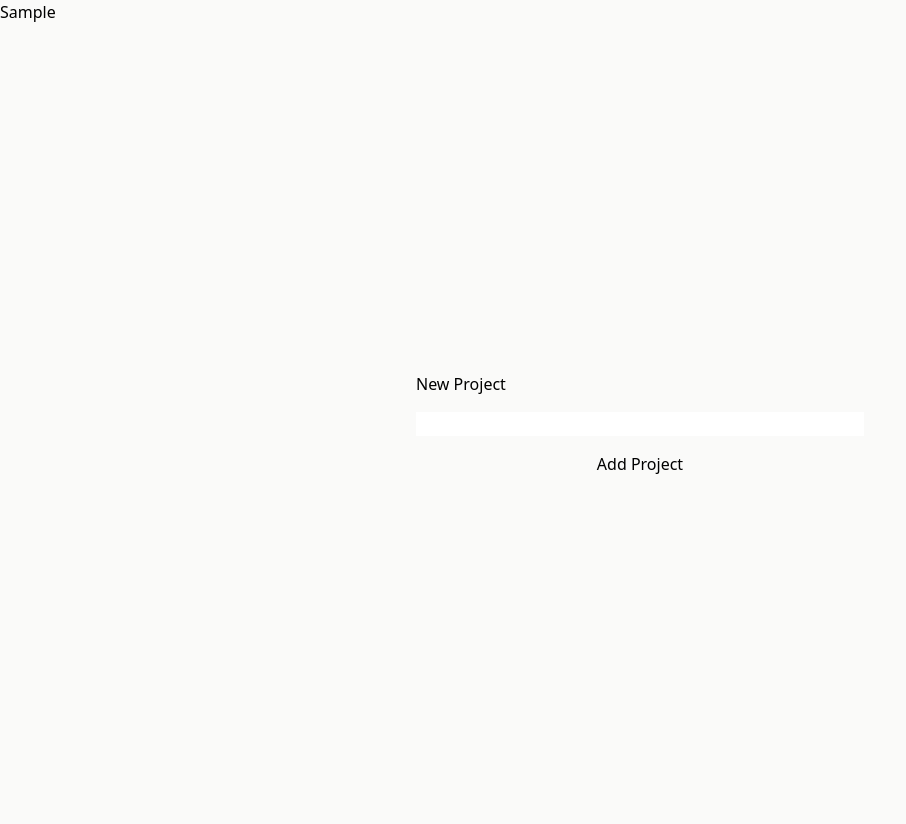
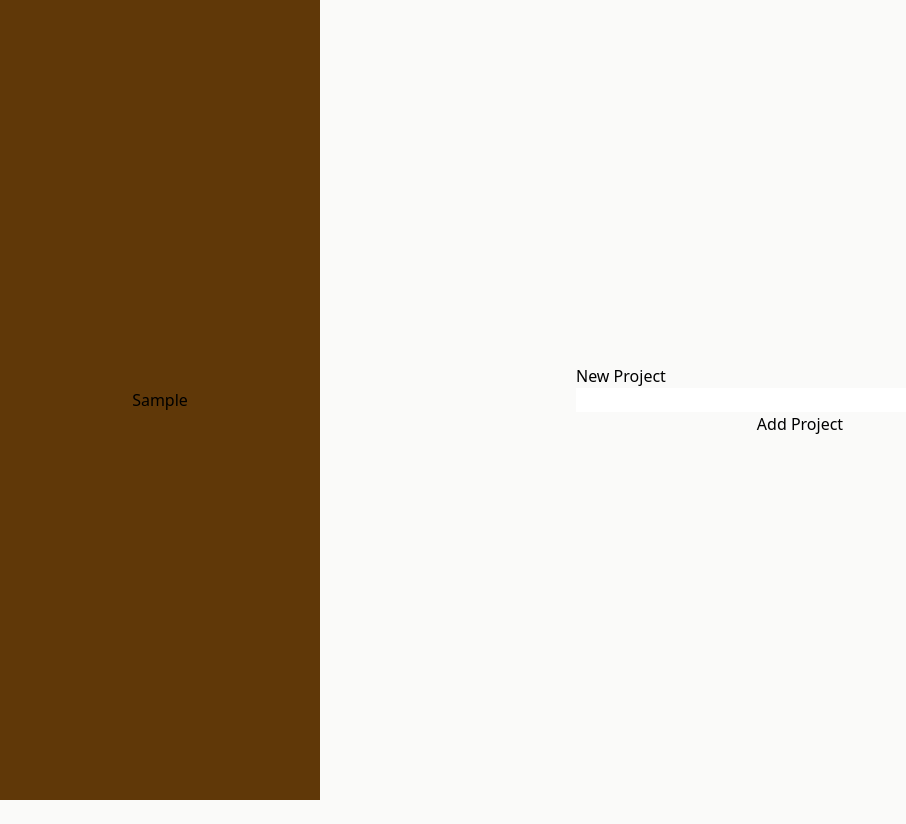
Before and after one commit to dudastamas/Todo-Project, a React (Vite) app: page / in a window 1280 px wide. Both pictures are taken after typing "Sample" into the empty fields and a click on the button "Add Project". Shown: the whole page, without its empty margins (0-906 px from the left). After the commit the page ends 800 px from the top, so only its background shows below. Built offline with nearby package versions, Linux system fonts and the light colour scheme.

Commit message:
min css addad

```diff
--- a/src/App.jsx
+++ b/src/App.jsx
@@ -4,17 +4,22 @@ import Content from "./Components/Content";
 
 const App = () => {
   const [projects, setProjects] = useState([]);
+  const [getProject, setGetProject] = useState();
 
   function addProject(newProject) {
     setProjects((prevProjectList) => [...prevProjectList, newProject]);
   }
 
+  function handleProjectId(projectId) {
+    setGetProject(projectId);
+  }
+
   return (
-    <div>
-      <div>
-        <Sidebar projects={projects} />
+    <div className="flex flex-row">
+      <div className="w-1/4 bg-[#603808]">
+        <Sidebar projects={projects} projectId={handleProjectId} />
       </div>
-      <div>
+      <div className="flex flex-col space-y-4 w-full max-w-md mx-auto h-screen justify-center">
         <Content onAddProject={addProject} />
       </div>
     </div>
--- a/src/Components/ProjectForm.jsx
+++ b/src/Components/ProjectForm.jsx
@@ -17,10 +17,7 @@ const ProjectForm = ({ onAddProject }) => {
 
   return (
     <div>
-      <form
-        onSubmit={addNewProject}
-        className="flex flex-col space-y-4 w-full max-w-md mx-auto h-screen justify-center"
-      >
+      <form onSubmit={addNewProject} className="flex flex-col ">
         <label htmlFor="text">New Project</label>
         <input type="text" ref={projectNameRef} />
         <button type="submit">Add Project</button>
--- a/src/Components/Sidebar.jsx
+++ b/src/Components/Sidebar.jsx
@@ -2,9 +2,13 @@ import React from "react";
 
 const Sidebar = ({ projects, projectId }) => {
   return (
-    <div>
+    <div className="flex flex-col space-y-4 w-full max-w-md mx-auto h-screen justify-center">
       {projects.map((project) => (
-        <button key={project.id} onClick={() => projectId(project.id)}>
+        <button
+          className=""
+          key={project.id}
+          onClick={() => projectId(project.id)}
+        >
           {project.name}
         </button>
       ))}
--- a/src/Components/TaskList.jsx
+++ b/src/Components/TaskList.jsx
@@ -1,6 +1,38 @@
 import React, { useState, useRef } from "react";
 import { v4 as uuidv4 } from "uuid";
 
-const TaskList = () => {};
+const TaskList = ({ project, onAddNewTask }) => {
+  const taskNameRef = useRef();
+  const taskDateRef = useRef();
+
+  function addNewTask(e) {
+    e.preventDefault();
+
+    const taskName = taskNameRef.current.value;
+    const taskDate = taskDateRef.current.value;
+
+    const newTask = {
+      id: uuidv4(),
+      name: taskName,
+      date: taskDate,
+    };
+
+    onAddNewTask(newTask);
+  }
+
+  <div>
+    <form onSubmit={addNewTask}>
+      <div>
+        <label htmlFor="text">Task name</label>
+        <input type="text" ref={taskNameRef} />
+      </div>
+      <div>
+        <label htmlFor="text">Project's name</label>
+        <input type="date" ref={taskDateRef} />
+      </div>
+      <button type="submit">Add Task</button>
+    </form>
+  </div>;
+};
 
 export default TaskList;
```
